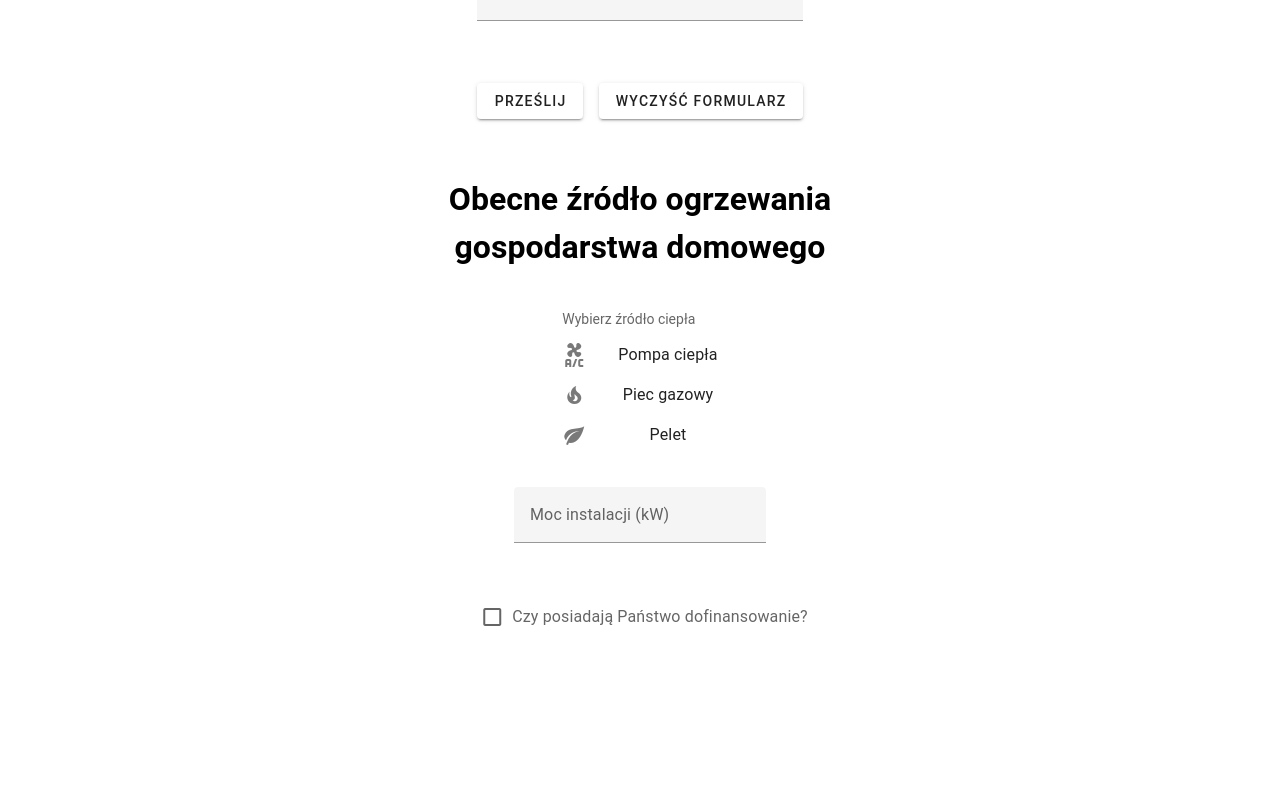
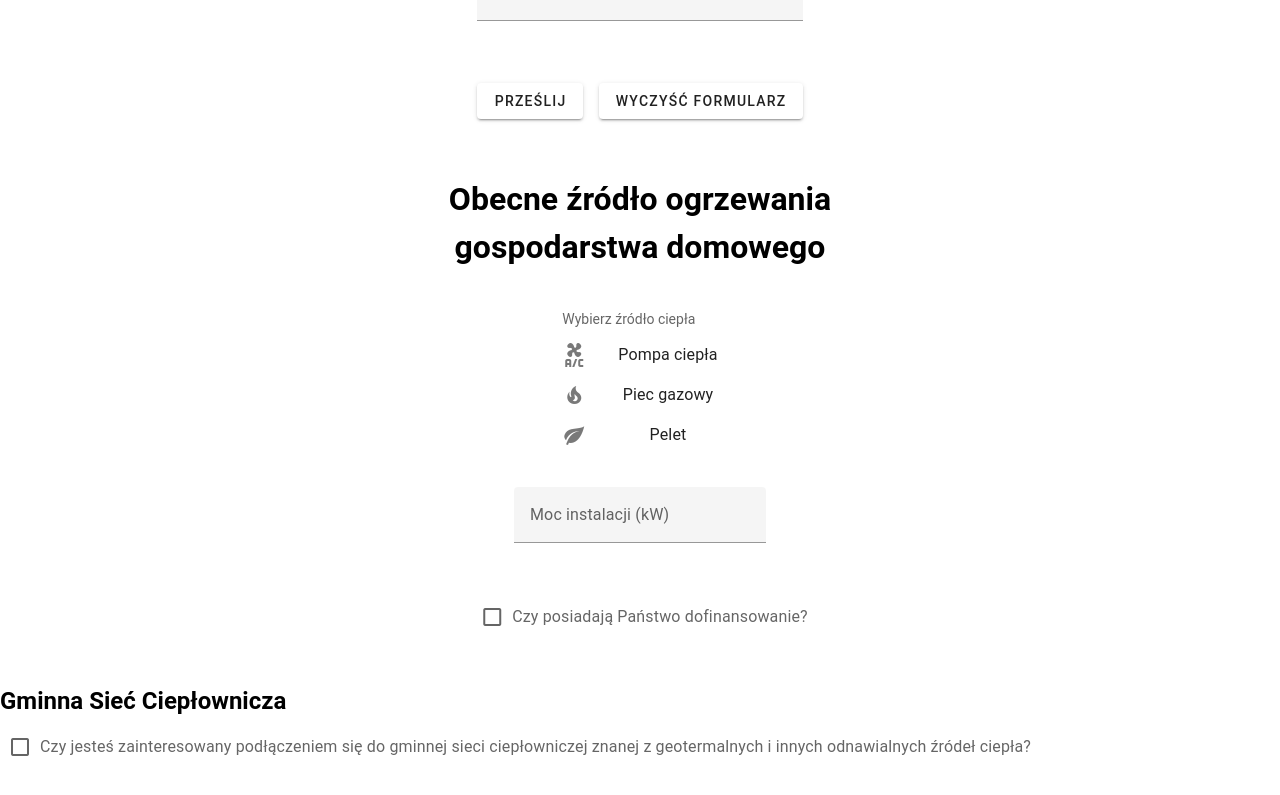
Before and after one commit to JakGin/formularz, a Vue app in the folder frontend/: page / in a window 1280 px wide. Shown: the part 513-1308 px from the top of the page. Before the commit the page ends 1196 px from the top, so only its background shows below. Built offline with nearby package versions, Linux system fonts and the light colour scheme.

Commit message:
Add Municipal Heating Network component

```diff
--- a/frontend/src/App.vue
+++ b/frontend/src/App.vue
@@ -1,6 +1,7 @@
 <script setup lang="ts">
 import PersonalInfo from "./components/PersonalInfo.vue";
 import HeatingSourceForm from "./components/HeatingSourceForm.vue";
+import MunicipalHeatingNetwork from "./components/MunicipalHeatingNetwork.vue";
 </script>
 
 <template>
@@ -11,6 +12,7 @@ import HeatingSourceForm from "./components/HeatingSourceForm.vue";
   <main>
     <PersonalInfo />
     <HeatingSourceForm />
+    <MunicipalHeatingNetwork />
   </main>
 </template>
 
--- /dev/null
+++ b/frontend/src/components/MunicipalHeatingNetwork.vue
@@ -0,0 +1,32 @@
+<template>
+    <div>
+        <h2>
+            Gminna Sieć Ciepłownicza
+        </h2>
+        <v-checkbox
+        v-model="eagerToJoin"
+        label="Czy jesteś zainteresowany podłączeniem się do gminnej sieci ciepłowniczej znanej z geotermalnych i innych odnawialnych źródeł ciepła?"
+        ></v-checkbox>
+
+        <v-text-field
+        v-if="eagerToJoin"
+        v-model="yearToJoin"
+        :rules="yearRules"
+        label="Rok planowanego dołączenia"
+        required
+        ></v-text-field>
+    </div>
+</template>
+
+<script setup lang="ts">
+import { ref } from "vue";
+
+const eagerToJoin = ref(null);
+const yearToJoin = ref(null);
+
+const yearRules = [
+    (value: string) => !!value || "To pole jest wymagane.",
+    (value: string) => (value && value.length === 4) || "Rok musi składać się z 4 cyfr.",
+    (value: string) => (value && !isNaN(Number(value))) || "Rok musi składać się z cyfr.",
+];
+</script>
```
